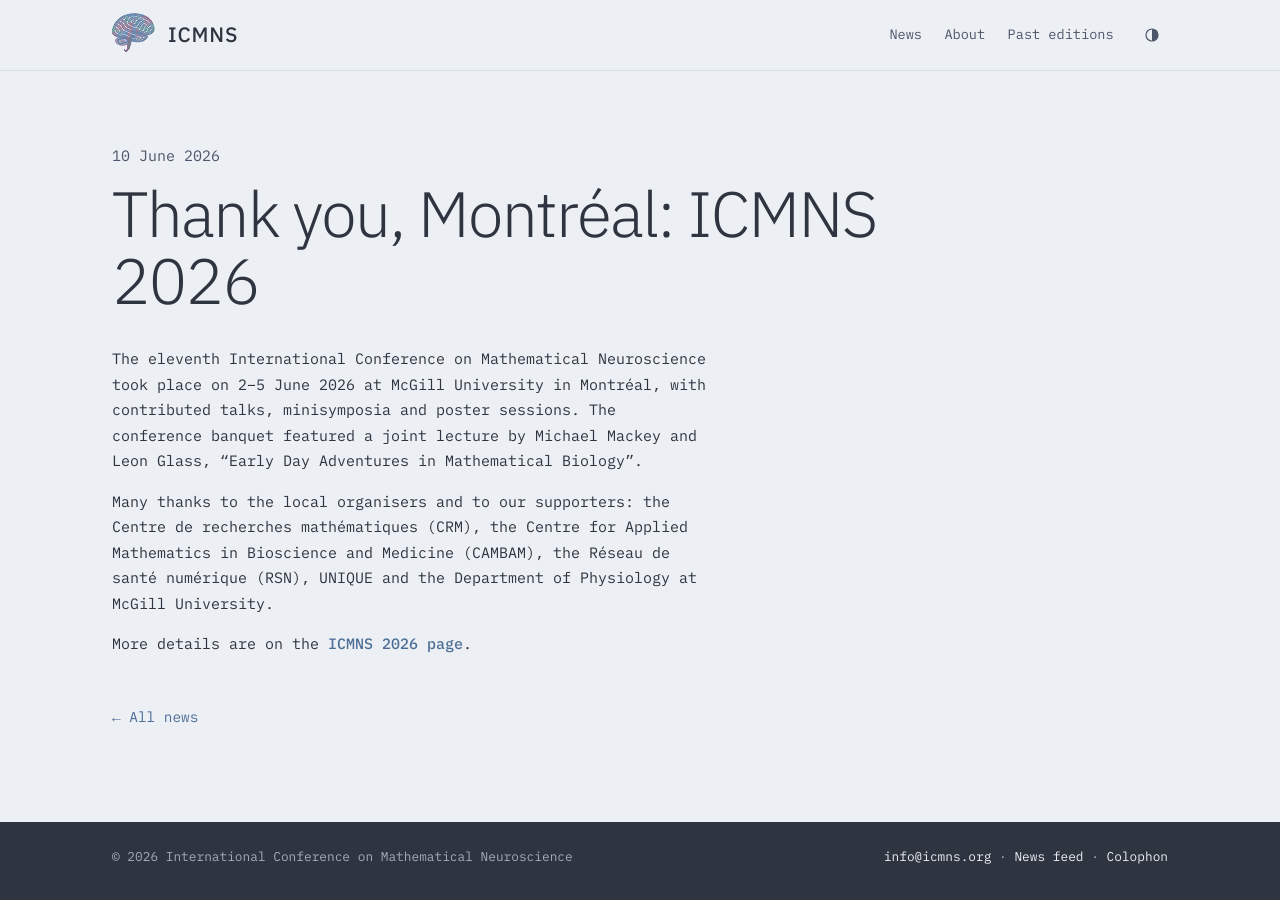
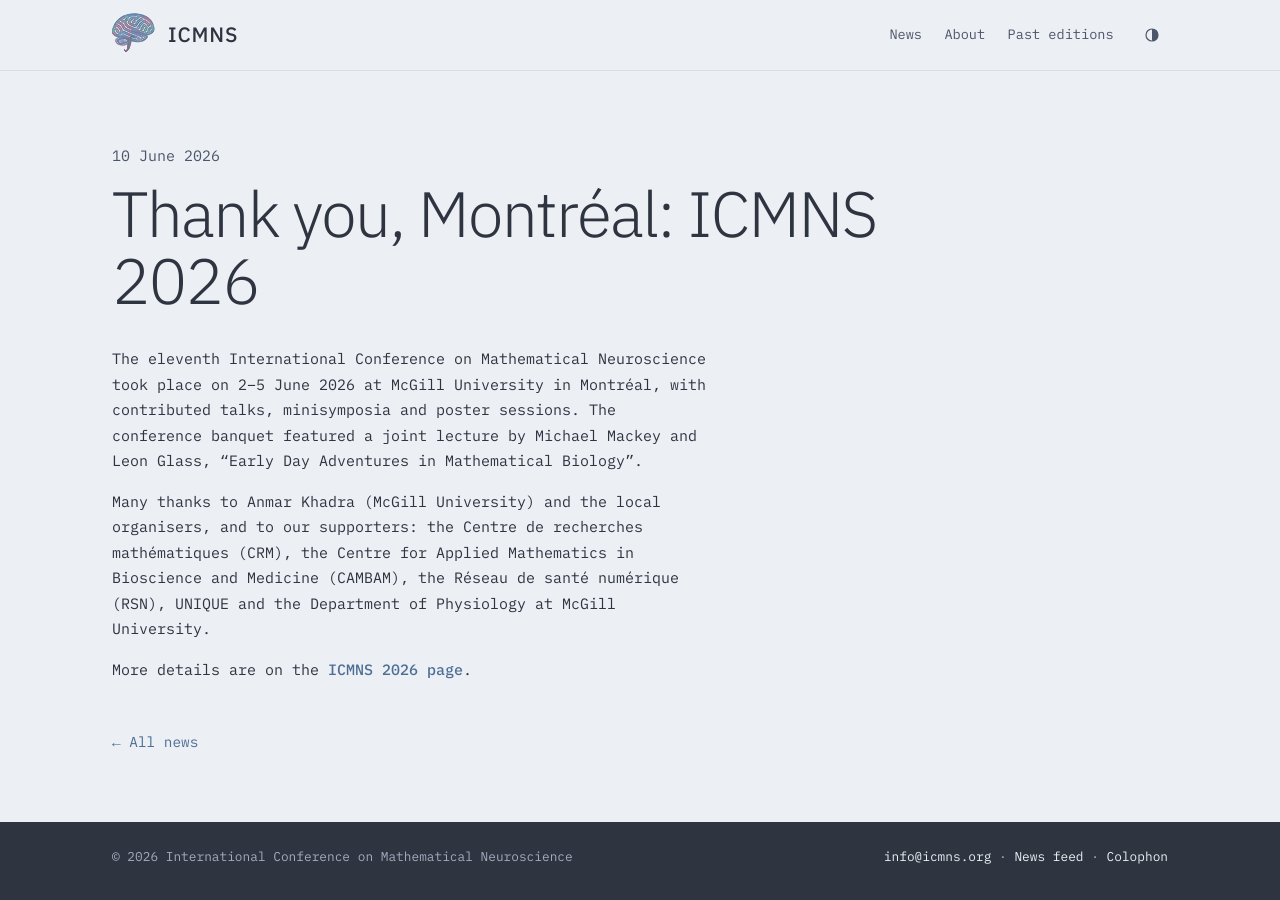
Before and after one commit to icmns-org/icmns-org.github.io, a Jekyll site: the page built from _posts/2026-06-10-icmns-2026-montreal.md, in a window 1280 px wide. Built offline with Jekyll 4.4.1, drawn with Linux system fonts in a browser that asks for light colours.

Commit message:
News: ICMNS 2027 in Montpellier; thank Anmar Khadra in the Montréal post
Co-Authored-By: Claude Opus 5.5 <noreply@anthropic.com>

```diff
--- a/_posts/2026-06-10-icmns-2026-montreal.md
+++ b/_posts/2026-06-10-icmns-2026-montreal.md
@@ -3,6 +3,6 @@ title: "Thank you, Montréal: ICMNS 2026"
 ---
 The eleventh International Conference on Mathematical Neuroscience took place on 2–5 June 2026 at McGill University in Montréal, with contributed talks, minisymposia and poster sessions. The conference banquet featured a joint lecture by Michael Mackey and Leon Glass, "Early Day Adventures in Mathematical Biology".
 
-Many thanks to the local organisers and to our supporters: the Centre de recherches mathématiques (CRM), the Centre for Applied Mathematics in Bioscience and Medicine (CAMBAM), the Réseau de santé numérique (RSN), UNIQUE and the Department of Physiology at McGill University.
+Many thanks to Anmar Khadra (McGill University) and the local organisers, and to our supporters: the Centre de recherches mathématiques (CRM), the Centre for Applied Mathematics in Bioscience and Medicine (CAMBAM), the Réseau de santé numérique (RSN), UNIQUE and the Department of Physiology at McGill University.
 
 More details are on the [ICMNS 2026 page]({{ '/2026/' | relative_url }}).
```
Also changed, not shown: _posts/2026-10-16-icmns-2027-montpellier.md (added, +9 -0 lines).
